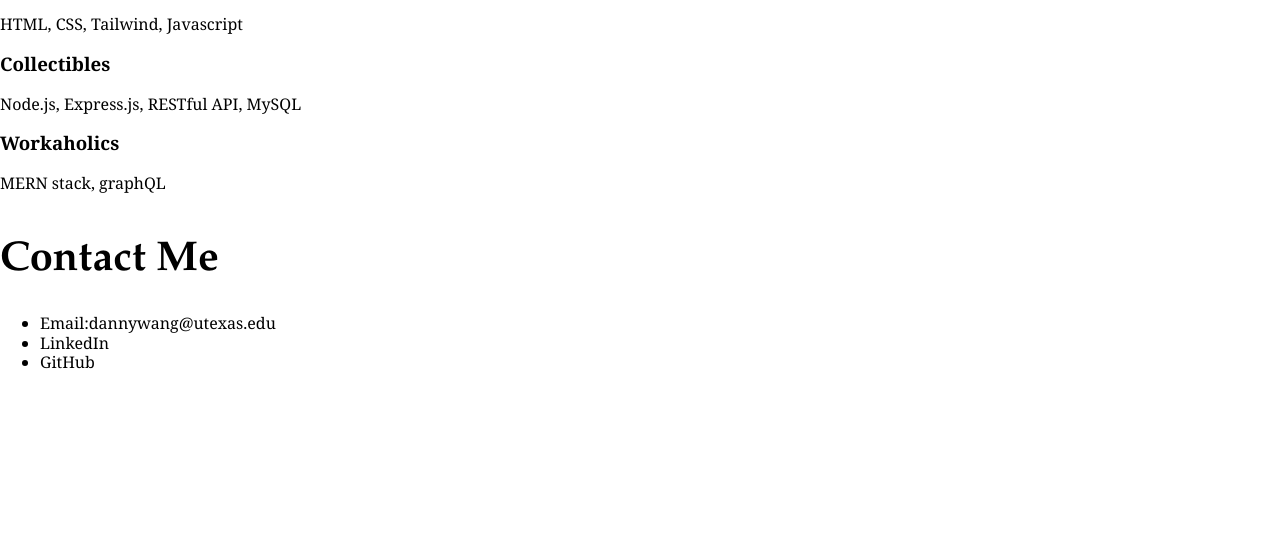
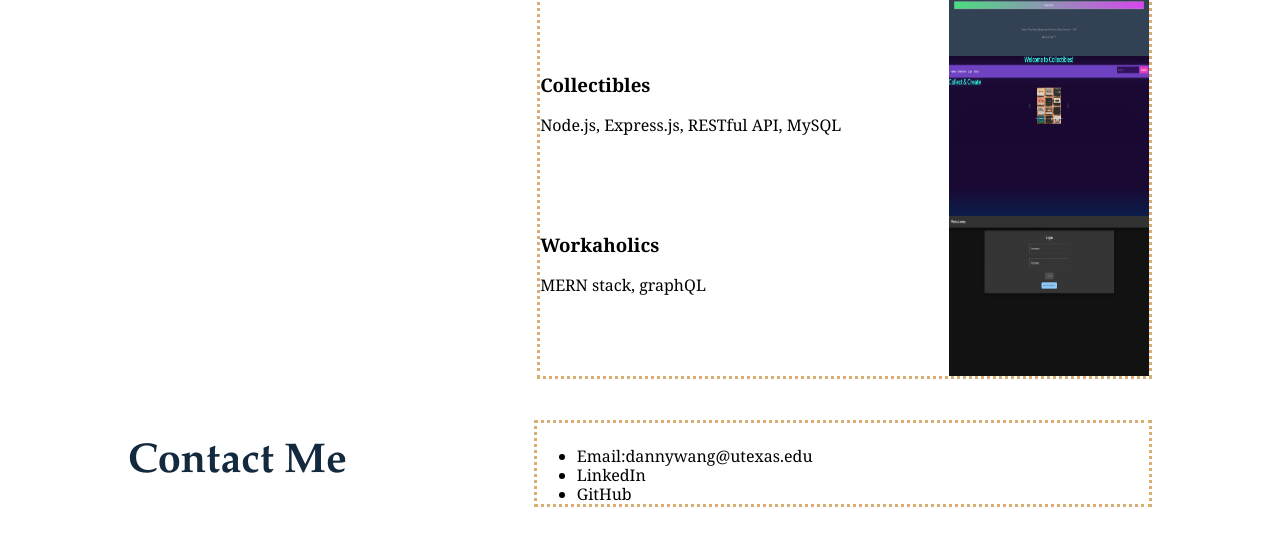
Before and after one commit to Danfeng-Danny-Wang/my-portfolio, a plain HTML site: page index.html in a window 1280 px wide. Shown: the part 740-1289 px from the top of the page. Before the commit the page ends 1128 px from the top, so only its background shows below. Drawn offline with Linux system fonts and the light colour scheme.

Commit message:
add styles for the main section; add project images

```diff
--- a/assets/css/style.css
+++ b/assets/css/style.css
@@ -54,3 +54,43 @@ header img {
   width: 25%;
   height: 25%;
 }
+
+main {
+  display: flex;
+  flex-direction: column;
+  justify-content: center;
+}
+
+main section {
+  display: flex;
+  justify-content: space-evenly;
+  margin-bottom: 2%;
+}
+
+.sectionTitle {
+  color: #13293d;
+  width: 40%;
+  display: flex;
+  justify-content: flex-start;
+  margin-left: 10%;
+}
+
+.sectionBody {
+  border-style: dotted;
+  border-color: rgb(218, 173, 114);
+  width: 60%;
+  display: flex;
+  flex-direction: column;
+  justify-content: flex-end;
+  margin-right: 10%;
+}
+
+.project {
+  display: flex;
+  justify-content: space-between;
+}
+
+.projectImage {
+  width: 200px;
+  height: 160px;
+}
--- a/index.html
+++ b/index.html
@@ -21,14 +21,15 @@
     </header>
     <main>
       <section>
-        <h1>About Me</h1>
+        <h1 class="sectionTitle">About Me</h1>
+        <div class="sectionBody">
           <p>
-          Hi! My name is Danny. I'm a full-stack web developer with a background
-          in chemical engineering and technical sales experience in the biotech
-          industry. I was trained at the University of Texas at Austin coding
-          boot camp and earned a certificate in full-stack web development. I
-          obtained my bachelor's degree in chemical engineering from the
-          University of Texas at Austin with an Elements of Computing
+            Hi! My name is Danny. I'm a full-stack web developer with a
+            background in chemical engineering and technical sales experience in
+            the biotech industry. I was trained at the University of Texas at
+            Austin coding boot camp and earned a certificate in full-stack web
+            development. I obtained my bachelor's degree in chemical engineering
+            from the University of Texas at Austin with an Elements of Computing
             Certificate.
           </p>
           <p>
@@ -37,26 +38,40 @@
             quick learner and always want to learn and use the newest
             technologies.
           </p>
+        </div>
       </section>
       <section>
-        <h1>My Projects</h1>
+        <h1 class="sectionTitle">My Projects</h1>
+        <div class="sectionBody">
+          <div class="project">
             <div>
               <h3>Who's On First?</h3>
               <p>HTML, CSS, Tailwind, Javascript</p>
             </div>
+            <img
+              src="./assets/images/Who's On First.png"
+              class="projectImage"
+            />
+          </div>
+          <div class="project">
             <div>
               <h3>Collectibles</h3>
               <p>Node.js, Express.js, RESTful API, MySQL</p>
             </div>
+            <img src="./assets/images/Collectibles.png" class="projectImage" />
+          </div>
+          <div class="project">
             <div>
               <h3>Workaholics</h3>
               <p>MERN stack, graphQL</p>
             </div>
+            <img src="./assets/images/Work-A-Holics.png" class="projectImage" />
+          </div>
+        </div>
       </section>
-    </main>
-    <footer>
-      <h1>Contact Me</h1>
-      <ul>
+      <section>
+        <h1 class="sectionTitle">Contact Me</h1>
+        <ul class="sectionBody">
           <li><bold>Email:</bold>dannywang@utexas.edu</li>
           <li>
             <a>LinkedIn</a>
@@ -65,6 +80,7 @@
             <a>GitHub</a>
           </li>
         </ul>
-    </footer>
+      </section>
+    </main>
   </body>
 </html>
```
Also changed, not shown: assets/images/Collectibles.png (added), assets/images/Who's On First.png (added), assets/images/Work-A-Holics.png (added). Lines whose indentation alone changed are shown as unchanged.
